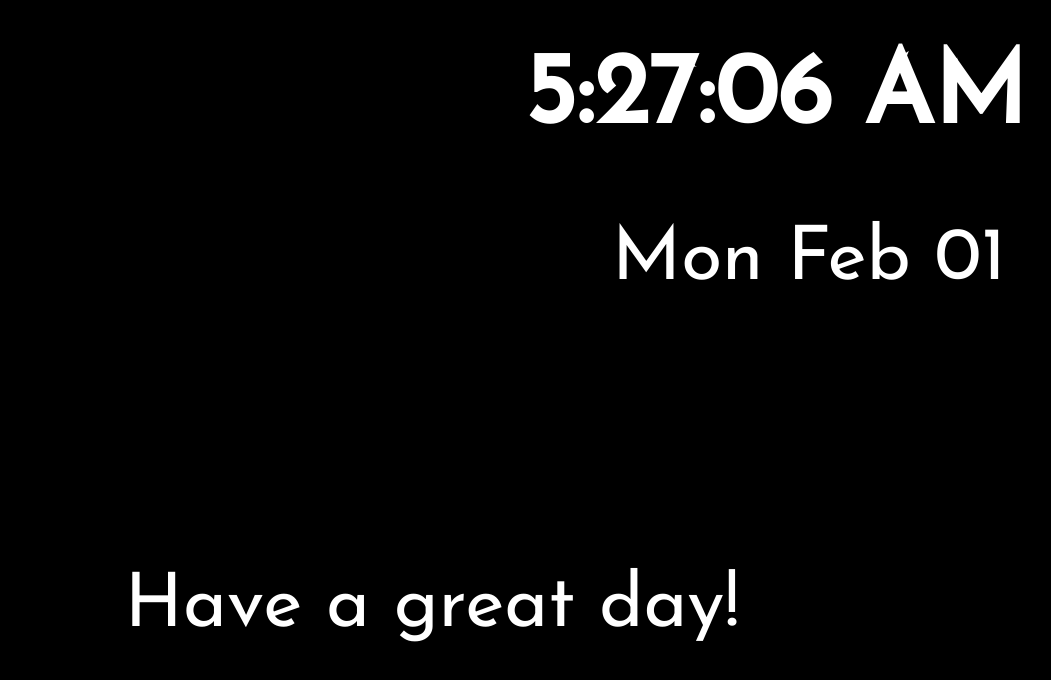
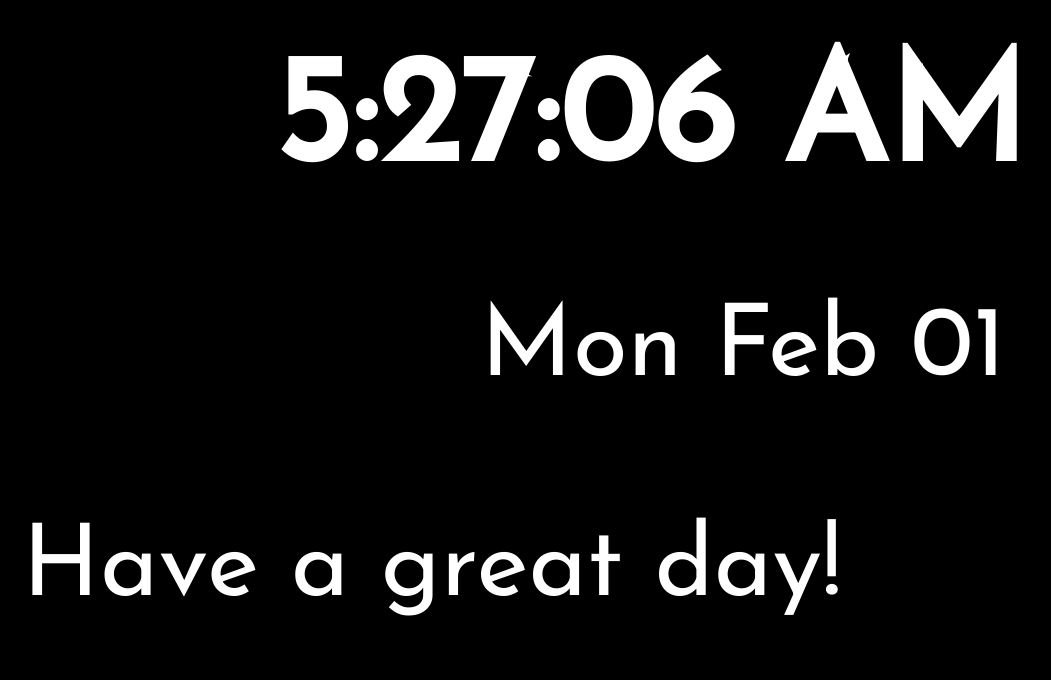
Before and after one commit to rlingineni/magicMirror, a plain HTML site: page index.html in a window 1280 px wide. Shown: the whole page, without its empty margins (216-1267 px from the left). Drawn offline with nearby package versions, Linux system fonts and the light colour scheme.

Commit message:
updated font sizes

```diff
--- a/css/main.css
+++ b/css/main.css
@@ -13,7 +13,7 @@ body
     color: white;
     text-align: right;
     font-family: 'Josefin Sans', serif;
-    font-size: 100px;
+    font-size: 150px;
 }
 
 .message
@@ -31,7 +31,7 @@ p
     padding-right: 50px;
     font-family: 'Josefin Sans', serif;
     text-align: right;
-    font-size: 75px;
+    font-size: 100px;
 }
 
 .left
```
